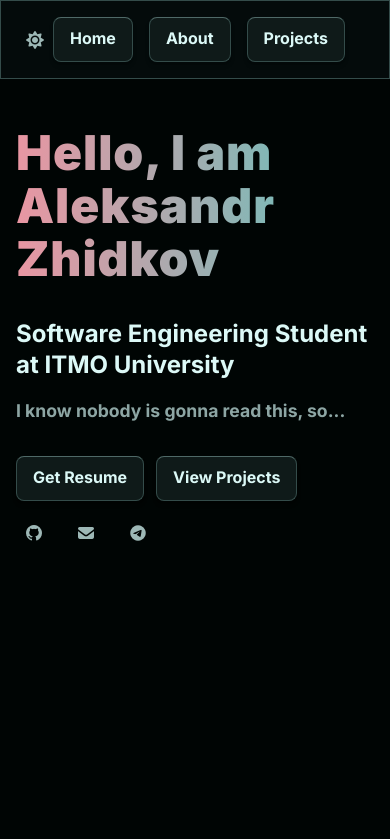
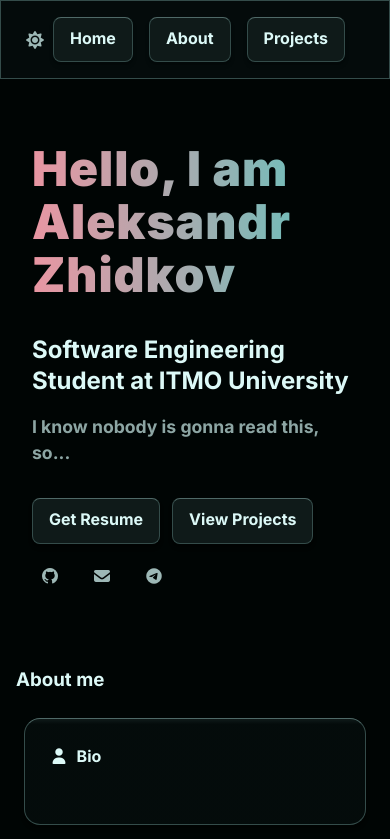
Before and after one commit to xirzo/Portfolio, a React (Vite) app: page / in a window 390 px wide. Shown: the top 839 px of the page. Built offline with nearby package versions, Linux system fonts and the light colour scheme.

Commit message:
fix: mobile width of page

```diff
--- a/src/app/App.tsx
+++ b/src/app/App.tsx
@@ -38,12 +38,7 @@ function App() {
         }}>
             <Navbar items={navbarItems} />
 
-            <div style={{
-                width: '100%',
-                maxWidth: '1400px',
-                margin: '0 auto',
-                flex: 1,
-            }}>
+            <div className="app">
                 <MainPage
                     projectsSectionRef={projectsSectionRef}
                     bioSectionRef={bioSectionRef}
--- a/src/app/global.css
+++ b/src/app/global.css
@@ -132,6 +132,14 @@ body.light {
     grid-column: 1 / span 2;
 }
 
+.app {
+    width: 100%;
+    max-width: 1400px;
+    margin: 0 auto;
+    flex: 1;
+    padding: 1rem;
+}
+
 @media (max-width: 600px) {
     .grid-container {
         grid-template-columns: 1fr;
--- a/src/main.tsx
+++ b/src/main.tsx
@@ -5,6 +5,7 @@ import './app/global.css'
 import App from './app/App.tsx'
 
 // TODO: download link for pdf of resume
+// TODO: make navbar items look not like buttons
 
 createRoot(document.getElementById('root')!).render(
     <StrictMode>
--- a/src/shared/projectCard/projectCard.tsx
+++ b/src/shared/projectCard/projectCard.tsx
@@ -78,7 +78,6 @@ function ProjectCard({
             >
                 <div className="project-modal-content">
 
-                    <p><strong>Description:</strong></p>
                     <p>{detailedDescription || briefDescription}</p>
 
                     {imageUrl && (
--- a/src/widgets/greetings/greetings.css
+++ b/src/widgets/greetings/greetings.css
@@ -69,6 +69,7 @@
     .greetings-section {
         align-items: start;
         padding: 1rem;
+        min-height: 60vh;
     }
 
     .greetings-buttons-container {
--- a/src/widgets/projectsSection.tsx
+++ b/src/widgets/projectsSection.tsx
@@ -8,7 +8,6 @@ function ProjectsSection({ ...props }) {
             </h3>
 
             <div className="grid-container">
-
                 <ProjectCard
                     projectName={"TicTacToe"}
                     briefDescription={"Multiplayer game, written in C"}
```
